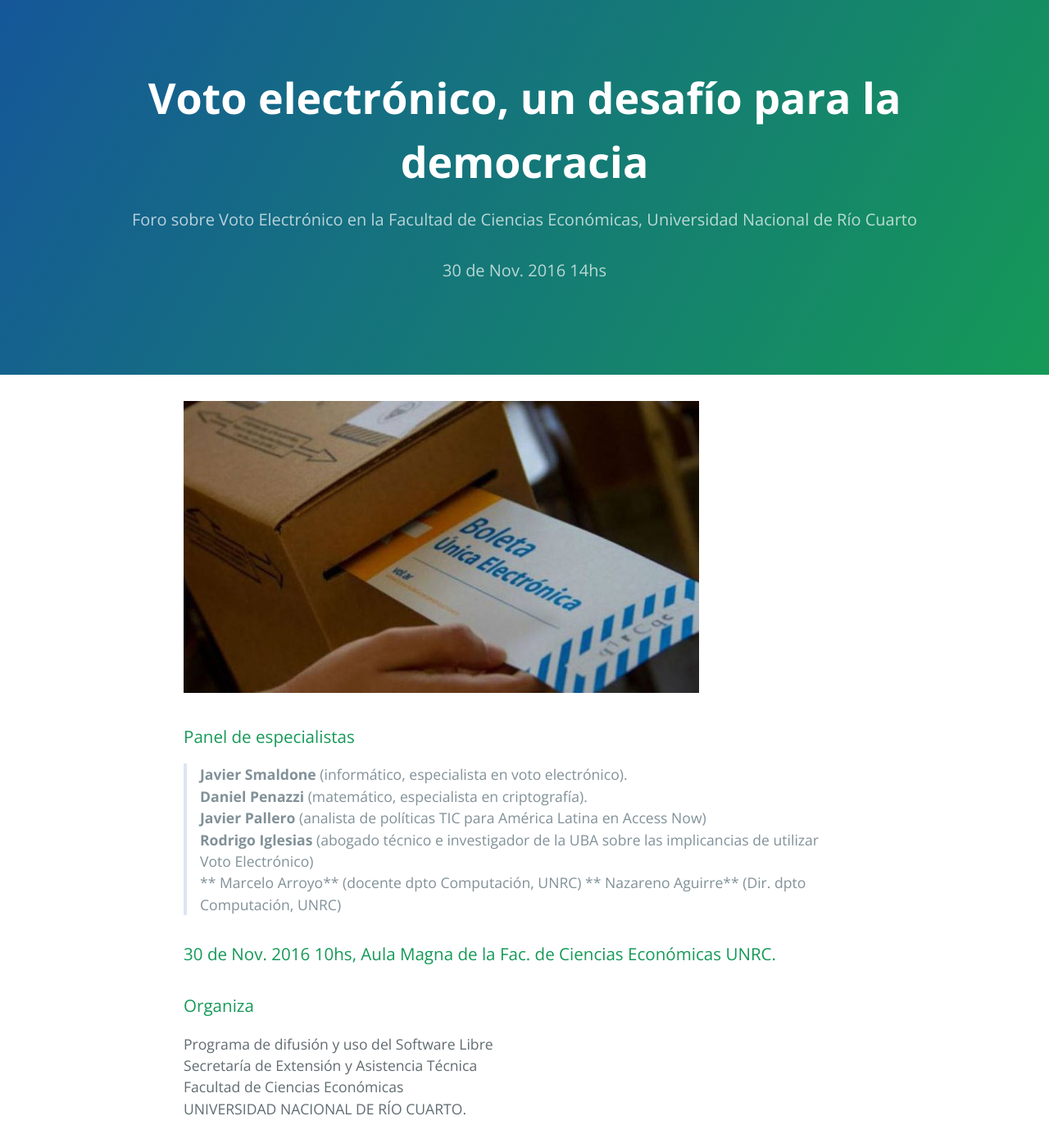
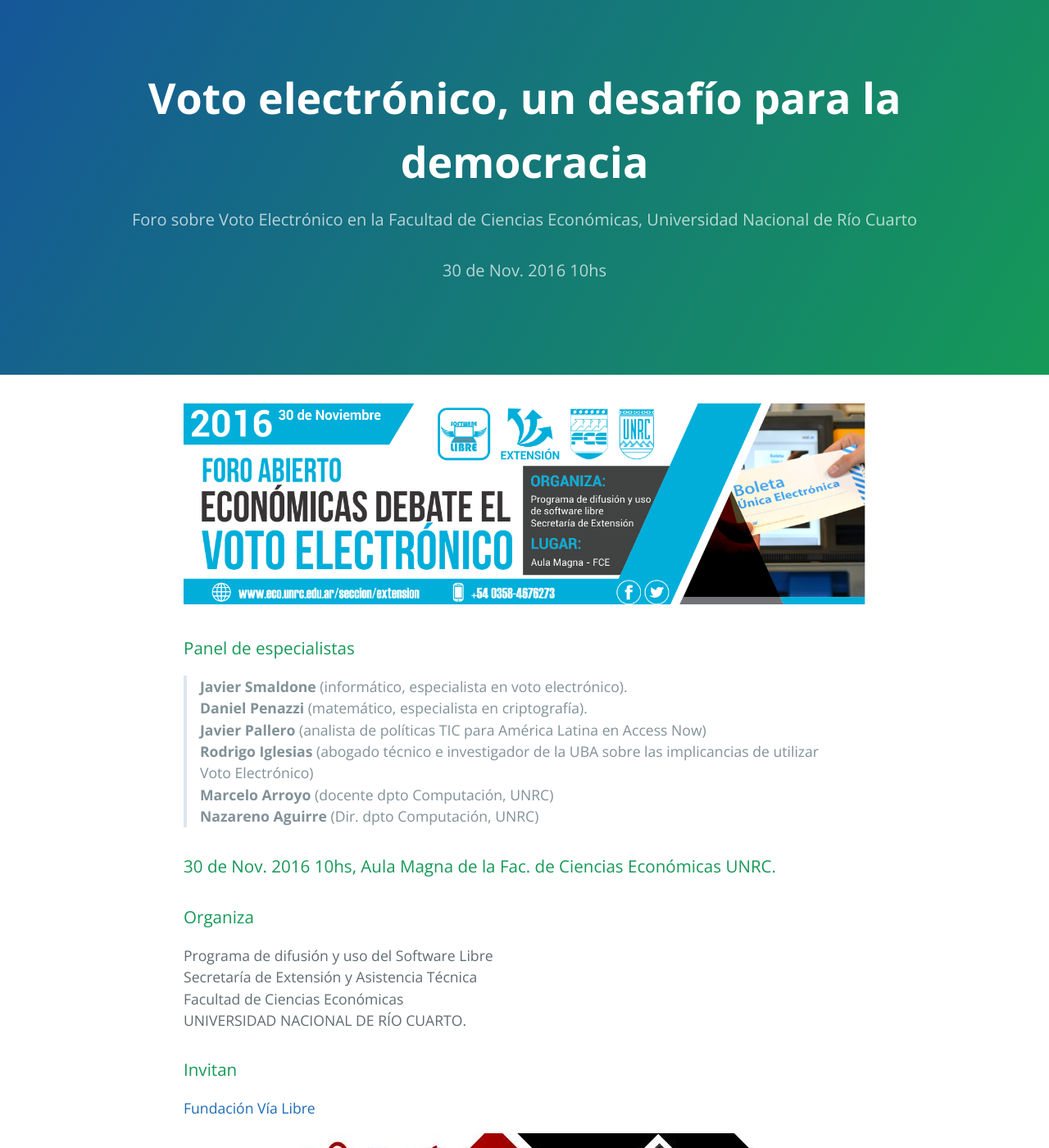
Before and after one commit to pewen/evoto, a Jekyll site: the page built from index.md, in a window 1280 px wide and 1400 px high. Shown: the whole window at 82% size. Built offline with Jekyll 4.4.1, drawn with Linux system fonts in a browser that asks for light colours.

Commit message:
minor changes

```diff
--- a/_config.yml
+++ b/_config.yml
@@ -1,7 +1,7 @@
 # Setup
 title:        Voto electrónico, un desafío para la democracia
 tagline1:      Foro sobre Voto Electrónico en la Facultad de Ciencias Económicas, Universidad Nacional de Río Cuarto
-tagline2:     30 de Nov. 2016 14hs
+tagline2:     30 de Nov. 2016 10hs
 baseurl:      "https://pewen.github.io/evoto"
 paginate:     1
 encoding:     utf-8
--- a/index.md
+++ b/index.md
@@ -3,7 +3,7 @@
 title: {{ site.name }}
 ---
 
-![](./img/voto-electronico.jpg)
+![](./img/banner_eVoto_FCE-UNRC.jpeg)
 
 ### Panel de especialistas
 
@@ -11,8 +11,8 @@
 > **Daniel Penazzi** (matemático, especialista en criptografía).
 > **Javier Pallero** (analista de políticas TIC para América Latina en Access Now)
 > **Rodrigo Iglesias** (abogado técnico e investigador de la UBA sobre las implicancias de utilizar Voto Electrónico)
-> ** Marcelo Arroyo** (docente dpto Computación, UNRC)
-> ** Nazareno Aguirre** (Dir. dpto Computación, UNRC)
+> **Marcelo Arroyo** (docente dpto Computación, UNRC)
+> **Nazareno Aguirre** (Dir. dpto Computación, UNRC)
 
 ### 30 de Nov. 2016 10hs, Aula Magna de la Fac. de Ciencias Económicas UNRC.
 
```
Also changed, not shown: 1 other file.
